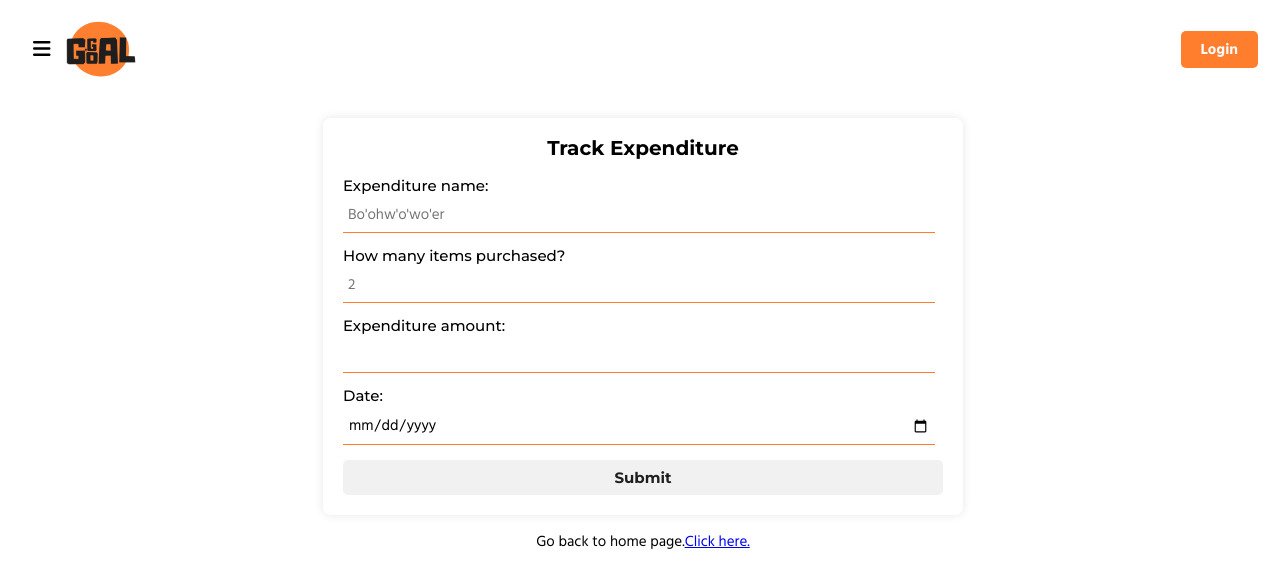
After one commit to nischhal-hub/GoGoaGoal, a PHP site: page /expenditure.php in a window 1280 px wide. The commit adds this page. Shown: the top 588 px of the page. Run offline with PHP 8.4, Linux system fonts and the light colour scheme; some libraries are stand-ins or nearby versions.

Commit message:
style: add ui for expenditure tracker

```diff
--- /dev/null
+++ b/expenditure.php
@@ -0,0 +1,16 @@
+<?php
+include './includes/toppart.php';
+?>
+
+<div class="body-container">
+    <div id="sidebar-space" class="sidebar-space"></div>
+    <div class="container">
+    <?php include_once './pages/expenditureform.php'?>
+
+    </div>
+
+</div>
+</main>
+</body>
+
+</html>
--- a/includes/sidebar.php
+++ b/includes/sidebar.php
@@ -10,7 +10,7 @@
                                         href="./checkout.php">Checkout</a></li>
                         <li><span class="sidebar-icon"><i
                                                 class="fa-solid fa-file-invoice-dollar fa-2xl"></i></span>&nbsp;&nbsp;<a
-                                        href="/itemrecords.html">Track Expenditure</a></li>
+                                        href="./expenditure.php">Track Expenditure</a></li>
                         <li><span class="sidebar-icon"><i class="fa-solid fa-users fa-2xl"></i></span>&nbsp;&nbsp;<a
                                         href="./staff.php">Staff</a></li>
                         <li><span class="sidebar-icon"><i
--- /dev/null
+++ b/pages/expenditureform.php
@@ -0,0 +1,38 @@
+<section>
+
+            <div id="modal" class="modal show">
+                <div class="modal-content">
+                    <span class="close">&times;</span>
+                    <p id="modal-message"><img src="./assets/icons/icons8-tick.gif"
+                            alt="tick gif">&nbsp;&nbsp;&nbsp;&nbsp;Futsal Booked
+                        Successfully.</p>
+                </div>
+            </div>
+
+            <form class="form" action="futsalbookform.php" method="post" id="itemIssueForm">
+                <h3>Track Expenditure</h3>
+                <div>
+                    <label for="name"><span>Expenditure name:</span></label>
+                    <input type="text" id="name" name="bookersName" pattern="^[A-Za-z\s]+$" placeholder="Bo'ohw'o'wo'er"
+                        required>
+                </div>
+                <div>
+                    <label for="contact">How many items purchased?</label>
+                    <input type="number" id="noOfitems" name="noOfitems" placeholder="2" required>
+                </div>
+                <div>
+                    <label for="expAmount"><span>Expenditure amount:</span"></label>
+                    <input type="number" name="amount" id="expAmount" required>
+                </div>
+                <div>
+                    <label for="expenseDate"><span>Date:</span"></label>
+                    <input type="date" name="date" id="expenseDate" required>
+                </div>
+                <div>
+                    <button class="secondary-btn" type="submit" id="myBtn" style="width: 100%;">Submit</button>
+                </div>
+            </form>
+
+            <p style="text-align: center; font-size: 1.5rem;">Go back to home page.<a href="./index.php">Click here.</a>
+            </p>
+        </section>
```
